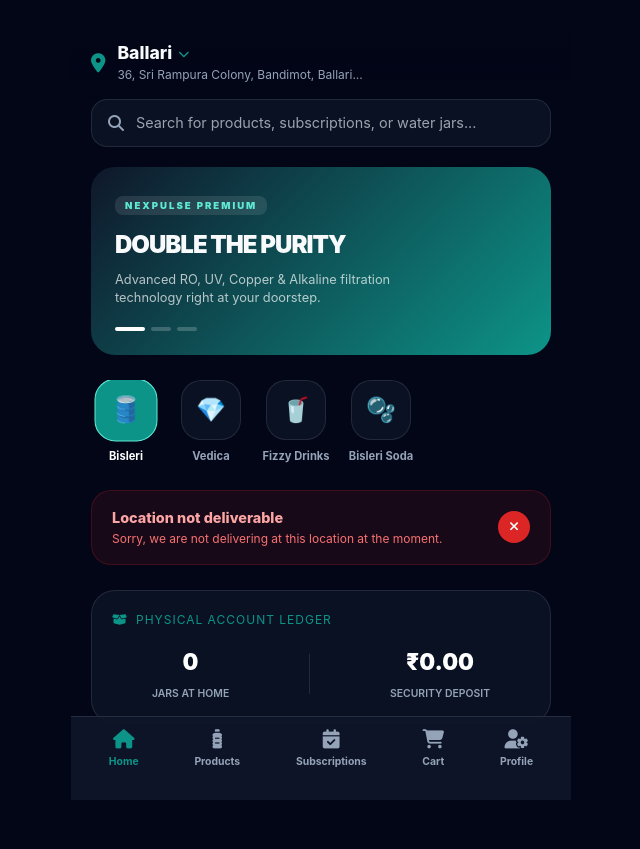
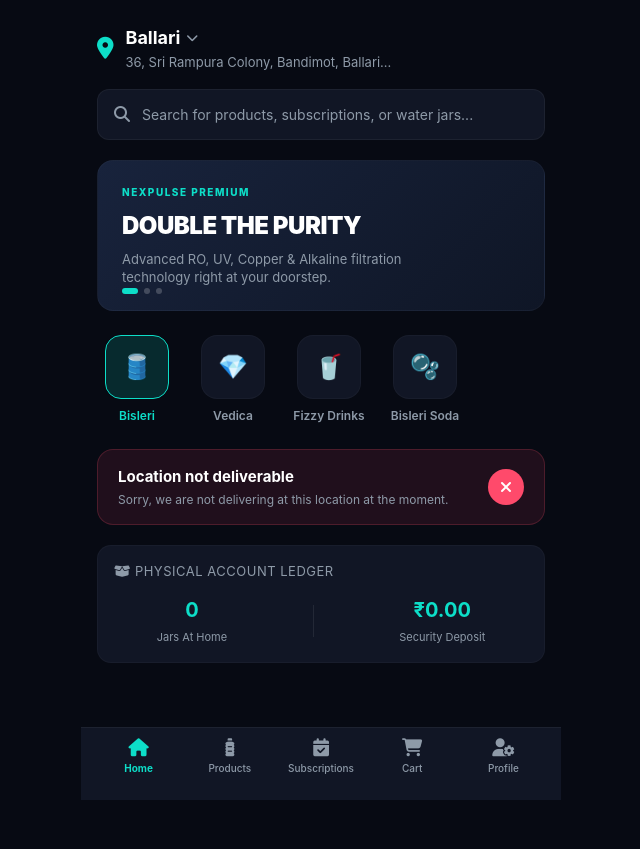
Before and after one commit to smakhil4u-debug/H20-NexPulse, a website: page www/index.html in a window 1280 px wide. Shown: the whole page, without its empty margins (319-959 px from the left). After the commit the page ends 800 px from the top, so only its background shows below. Drawn offline with Linux system fonts and the light colour scheme.

Commit message:
UI: Cohesive global styles with Deep Navy and Accent Teal theme

```diff
--- a/www/styles.css
+++ b/www/styles.css
@@ -1,42 +1,47 @@
-/* H2O NexPulse - Core Styles */
+/* --- H2O NEXPULSE COHESIVE GLOBAL CORE VARIABLES --- */
 :root {
-    --brand-teal: #0d9488;
-    --brand-green: #10b981;
-    --dark-bg: #020617;
-    --glass-bg: rgba(15, 23, 42, 0.7);
-    --border-color: rgba(255, 255, 255, 0.1);
-    --text-main: #f8fafc;
-    --text-muted: #94a3b8;
+    --bg-main: #070A13;
+    --bg-surface: #111625;
+    --bg-surface-elevated: #1A2035;
+    --text-primary: #FFFFFF;
+    --text-secondary: #8E9AA8;
+    --accent-teal: #0DDEC8;
+    --accent-teal-alpha: rgba(13, 222, 200, 0.15);
+    --system-error: #FF4A6B;
+    --system-error-alpha: rgba(255, 74, 107, 0.1);
+    --font-stack: -apple-system, BlinkMacSystemFont, "Segoe UI", Roboto, Helvetica, Arial, sans-serif;
 }
 
 * {
+    box-sizing: border-box;
     margin: 0;
     padding: 0;
-    box-sizing: border-box;
-    font-family: 'Inter', sans-serif;
+    font-family: var(--font-stack);
+    -webkit-tap-highlight-color: transparent;
 }
 
 body {
-    background-color: var(--dark-bg);
-    color: var(--text-main);
-    overflow-x: hidden;
+    background-color: var(--bg-main);
+    color: var(--text-primary);
+    display: flex;
+    justify-content: center;
+    min-height: 100vh;
 }
 
 #app-container {
-    max-width: 500px;
-    margin: 0 auto;
-    min-height: 100vh;
+    width: 100%;
+    max-width: 480px;
+    background-color: var(--bg-main);
+    position: relative;
     display: flex;
     flex-direction: column;
+    padding: 16px;
 }
 
-/* Header & Location */
+/* --- 1. HEADER LOCATION BANNER --- */
 .app-header {
-    padding: 40px 20px 15px;
-    background: linear-gradient(to bottom, var(--dark-bg), rgba(2, 6, 23, 0.8));
-    position: sticky;
-    top: 0;
-    z-index: 100;
+    margin-top: 8px;
+    margin-bottom: 16px;
 }
 
 .location-wrapper {
@@ -46,302 +51,325 @@
 }
 
 .pin-icon {
-    color: var(--brand-teal);
-    font-size: 1.2rem;
+    font-size: 22px;
+    color: var(--accent-teal);
+}
+
+.location-meta {
+    display: flex;
+    flex-direction: column;
 }
 
 .city-selector {
     display: flex;
     align-items: center;
     gap: 6px;
-    font-weight: 800;
-    font-size: 1.1rem;
-    color: var(--text-main);
+    font-size: 18px;
+    font-weight: 700;
+    color: var(--text-primary);
 }
 
 .arrow-indicator {
-    font-size: 0.7rem;
-    color: var(--brand-teal);
+    font-size: 12px;
+    color: var(--text-secondary);
 }
 
 .street-address {
-    font-size: 0.75rem;
-    color: var(--text-muted);
-    display: block;
+    font-size: 13px;
+    color: var(--text-secondary);
     white-space: nowrap;
     overflow: hidden;
     text-overflow: ellipsis;
-    max-width: 250px;
+    max-width: 320px;
+    margin-top: 2px;
 }
 
-/* Search Section */
+/* --- 2. SEARCH INTERFACE --- */
 .search-section {
-    padding: 0 20px 20px;
+    margin-bottom: 20px;
 }
 
 .search-box {
-    background: var(--glass-bg);
-    border: 1px solid var(--border-color);
-    border-radius: 16px;
-    padding: 12px 16px;
+    background-color: var(--bg-surface);
+    border: 1px solid rgba(255, 255, 255, 0.05);
+    border-radius: 12px;
     display: flex;
     align-items: center;
+    padding: 14px 16px;
     gap: 12px;
 }
 
 .search-icon {
-    color: var(--text-muted);
+    color: var(--text-secondary);
+    font-size: 16px;
 }
 
 .search-box input {
-    background: transparent;
+    background: none;
     border: none;
-    color: white;
+    outline: none;
+    color: var(--text-primary);
+    font-size: 14px;
     width: 100%;
-    outline: none;
-    font-size: 0.9rem;
 }
 
-/* Promo Container */
+.search-box input::placeholder {
+    color: var(--text-secondary);
+}
+
+/* --- HERO PROMO DISPLAY --- */
 .promo-container {
-    padding: 0 20px 25px;
+    margin-bottom: 24px;
 }
 
 .promo-card {
-    background: linear-gradient(135deg, #0f172a 0%, #0d9488 100%);
-    border-radius: 24px;
+    background: linear-gradient(135deg, #18233C 0%, #0F1626 100%);
+    border-radius: 16px;
     padding: 24px;
     position: relative;
-    overflow: hidden;
+    border: 1px solid rgba(255, 255, 255, 0.03);
 }
 
 .brand-accent-tag {
-    background: rgba(255, 255, 255, 0.1);
-    padding: 4px 10px;
-    border-radius: 8px;
-    font-size: 0.6rem;
-    font-weight: 900;
-    letter-spacing: 2px;
-    color: #5eead4;
+    font-size: 10px;
+    font-weight: 800;
+    color: var(--accent-teal);
+    letter-spacing: 1.5px;
+    display: block;
+    margin-bottom: 8px;
 }
 
 .promo-text h2 {
-    font-size: 1.5rem;
+    font-size: 24px;
     font-weight: 900;
-    margin: 12px 0 8px;
-    letter-spacing: -1px;
+    margin-bottom: 6px;
+    letter-spacing: -0.5px;
 }
 
 .promo-text p {
-    font-size: 0.8rem;
-    color: rgba(255, 255, 255, 0.7);
+    font-size: 13px;
+    color: var(--text-secondary);
     line-height: 1.4;
-    max-width: 80%;
+    max-width: 85%;
 }
 
 .slider-indicators {
-    margin-top: 20px;
     display: flex;
     gap: 6px;
+    position: absolute;
+    bottom: 16px;
+    left: 24px;
 }
 
 .indicator {
-    width: 20px;
-    height: 4px;
-    background: rgba(255, 255, 255, 0.2);
-    border-radius: 10px;
+    width: 6px;
+    height: 6px;
+    background-color: rgba(255, 255, 255, 0.2);
+    border-radius: 50%;
 }
 
 .indicator.active {
-    background: white;
-    width: 30px;
+    background-color: var(--accent-teal);
+    width: 16px;
+    border-radius: 4px;
 }
 
-/* Category Scroller */
+/* --- 3. CATEGORY CAROUSEL --- */
 .category-container {
-    padding: 0 0 25px 20px;
+    margin-bottom: 24px;
+    margin-right: -16px;
 }
 
 .category-scroller {
     display: flex;
-    gap: 15px;
     overflow-x: auto;
-    padding-right: 20px;
+    gap: 16px;
+    padding-right: 16px;
+    scrollbar-width: none;
 }
 
-.category-scroller::-webkit-scrollbar { display: none; }
+.category-scroller::-webkit-scrollbar {
+    display: none;
+}
 
 .category-item {
     display: flex;
     flex-direction: column;
     align-items: center;
     gap: 8px;
-    min-width: 70px;
+    min-width: 80px;
+    cursor: pointer;
 }
 
 .icon-avatar {
-    width: 60px;
-    height: 60px;
-    background: var(--glass-bg);
-    border: 1px solid var(--border-color);
-    border-radius: 20px;
+    width: 64px;
+    height: 64px;
+    background-color: var(--bg-surface);
+    border-radius: 16px;
     display: flex;
     align-items: center;
     justify-content: center;
-    font-size: 1.5rem;
-    transition: 0.3s;
+    font-size: 24px;
+    border: 1px solid rgba(255, 255, 255, 0.03);
+    transition: all 0.2s ease;
 }
 
 .category-item span {
-    font-size: 0.7rem;
-    font-weight: 700;
-    color: var(--text-muted);
+    font-size: 12px;
+    font-weight: 600;
+    color: var(--text-secondary);
+    text-align: center;
 }
 
 .category-item.active .icon-avatar {
-    background: var(--brand-teal);
-    border-color: #5eead4;
-    transform: scale(1.05);
+    background-color: var(--accent-teal-alpha);
+    border-color: var(--accent-teal);
 }
 
 .category-item.active span {
-    color: white;
+    color: var(--accent-teal);
 }
 
-/* Alert/Status Card */
+/* --- 4. DYNAMIC WARNING CARD --- */
 .status-container {
-    padding: 0 20px 25px;
+    margin-bottom: 20px;
 }
 
 .alert-card-error {
-    background: rgba(220, 38, 38, 0.1);
-    border: 1px solid rgba(220, 38, 38, 0.2);
-    border-radius: 20px;
+    background-color: var(--system-error-alpha);
+    border: 1px solid rgba(255, 74, 107, 0.2);
+    border-radius: 16px;
     padding: 16px 20px;
     display: flex;
     justify-content: space-between;
     align-items: center;
+    gap: 12px;
 }
 
 .alert-content h3 {
-    font-size: 0.9rem;
-    font-weight: 800;
-    color: #fca5a5;
+    font-size: 15px;
+    font-weight: 700;
+    color: var(--text-primary);
+    margin-bottom: 4px;
 }
 
 .alert-content p {
-    font-size: 0.75rem;
-    color: #f87171;
-    margin-top: 2px;
+    font-size: 12px;
+    color: var(--text-secondary);
+    line-height: 1.3;
 }
 
 .circle-x-frame {
-    width: 32px;
-    height: 32px;
-    background: #dc2626;
+    width: 36px;
+    height: 36px;
+    background-color: var(--system-error);
     border-radius: 50%;
     display: flex;
     align-items: center;
     justify-content: center;
-    color: white;
-    font-size: 0.8rem;
+    color: var(--text-primary);
+    font-size: 16px;
 }
 
-/* Ledger Section */
+/* --- ACCOUNT LEDGER WIDGET --- */
 .asset-ledger-section {
-    padding: 0 20px 25px;
+    margin-bottom: 24px;
 }
 
 .ledger-card {
-    background: var(--glass-bg);
-    border: 1px solid var(--border-color);
-    border-radius: 24px;
-    padding: 20px;
+    background-color: var(--bg-surface);
+    border-radius: 14px;
+    padding: 16px;
+    border: 1px solid rgba(255, 255, 255, 0.03);
 }
 
 .ledger-header h4 {
-    font-size: 0.75rem;
+    font-size: 13px;
+    color: var(--text-secondary);
     text-transform: uppercase;
-    letter-spacing: 1px;
-    color: var(--brand-teal);
-    display: flex;
-    align-items: center;
-    gap: 8px;
-    margin-bottom: 16px;
+    letter-spacing: 0.5px;
+    margin-bottom: 14px;
 }
 
 .ledger-metrics {
     display: flex;
+    justify-content: space-around;
     align-items: center;
-    justify-content: space-around;
 }
 
 .metric-node {
-    text-align: center;
+    display: flex;
+    flex-direction: column;
+    align-items: center;
+    gap: 4px;
 }
 
 .metric-val {
-    display: block;
-    font-size: 1.4rem;
-    font-weight: 900;
-    color: white;
+    font-size: 20px;
+    font-weight: 700;
+    color: var(--accent-teal);
 }
 
 .metric-lbl {
-    font-size: 0.65rem;
-    font-weight: 600;
-    color: var(--text-muted);
-    text-transform: uppercase;
+    font-size: 11px;
+    color: var(--text-secondary);
 }
 
 .metric-divider {
     width: 1px;
-    height: 40px;
-    background: var(--border-color);
+    height: 32px;
+    background-color: rgba(255, 255, 255, 0.08);
 }
 
-/* Navigation */
 .scroll-padding-bottom {
-    height: 100px;
+    height: 85px;
 }
 
+/* --- 5. STICKY BOTTOM NAVIGATION BAR --- */
 .sticky-bottom-nav {
     position: fixed;
     bottom: 0;
-    left: 0;
-    right: 0;
-    max-width: 500px;
-    margin: 0 auto;
-    background: rgba(15, 23, 42, 0.9);
-    backdrop-filter: blur(20px);
-    border-top: 1px solid var(--border-color);
-    padding: 12px 10px 30px;
+    left: 50%;
+    transform: translateX(-50%);
+    width: 100%;
+    max-width: 480px;
+    background-color: var(--bg-surface);
+    border-top: 1px solid rgba(255, 255, 255, 0.05);
     display: flex;
-    justify-content: space-around;
+    justify-content: space-between;
+    padding: 10px 12px 24px 12px;
     z-index: 1000;
 }
 
 .nav-action-node {
-    background: transparent;
+    background: none;
     border: none;
+    outline: none;
     display: flex;
     flex-direction: column;
     align-items: center;
-    gap: 6px;
-    color: var(--text-muted);
+    gap: 5px;
+    flex: 1;
     cursor: pointer;
-    transition: 0.2s;
 }
 
 .nav-action-node i {
-    font-size: 1.2rem;
+    font-size: 18px;
+    color: var(--text-secondary);
+    transition: color 0.2s ease;
 }
 
 .nav-action-node span {
-    font-size: 0.65rem;
+    font-size: 10px;
+    font-weight: 500;
+    color: var(--text-secondary);
+}
+
+.nav-action-node.active i {
+    color: var(--accent-teal);
+}
+
+.nav-action-node.active span {
+    color: var(--accent-teal);
     font-weight: 700;
 }
-
-.nav-action-node.active {
-    color: var(--brand-teal);
-}
```
